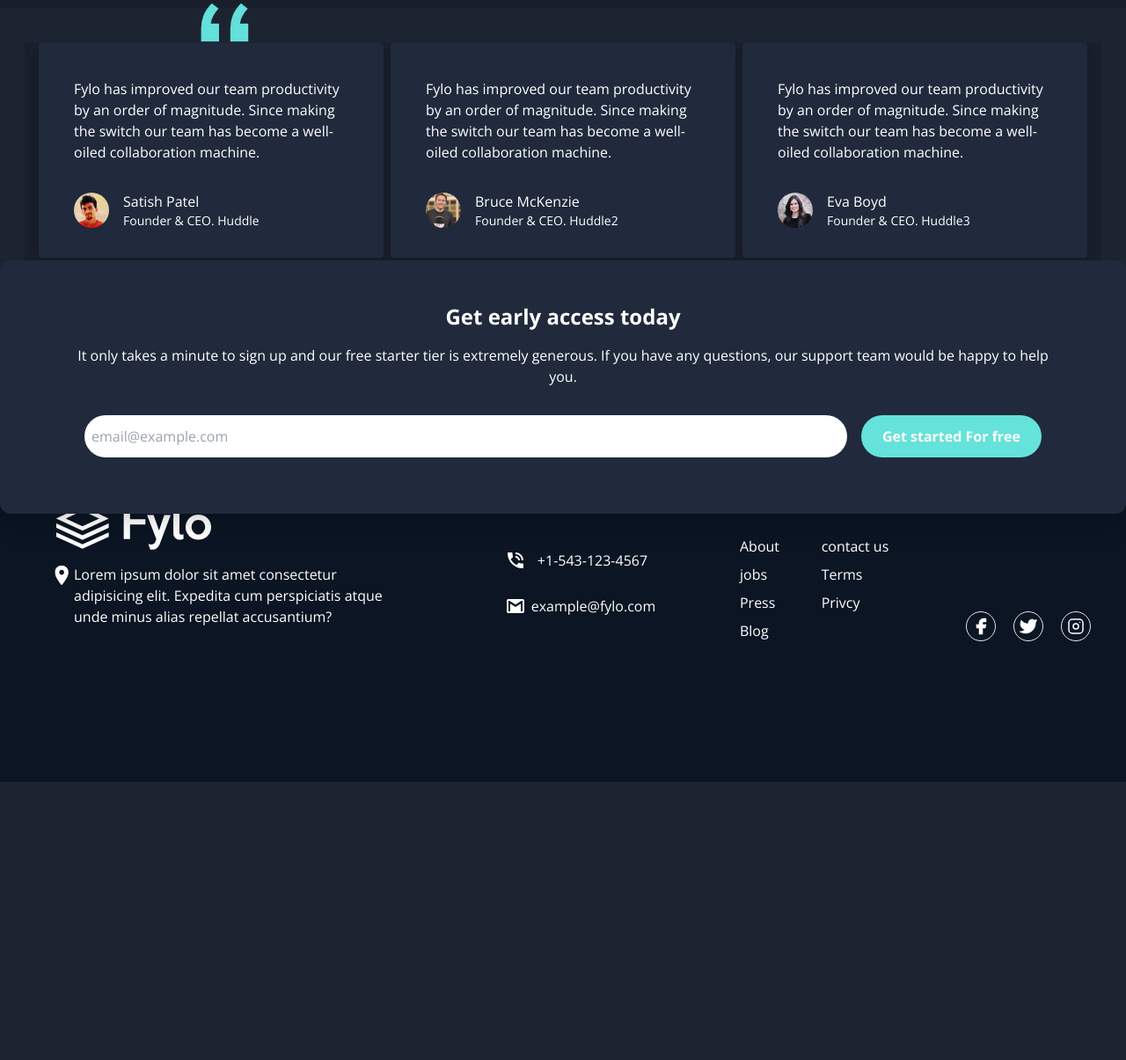
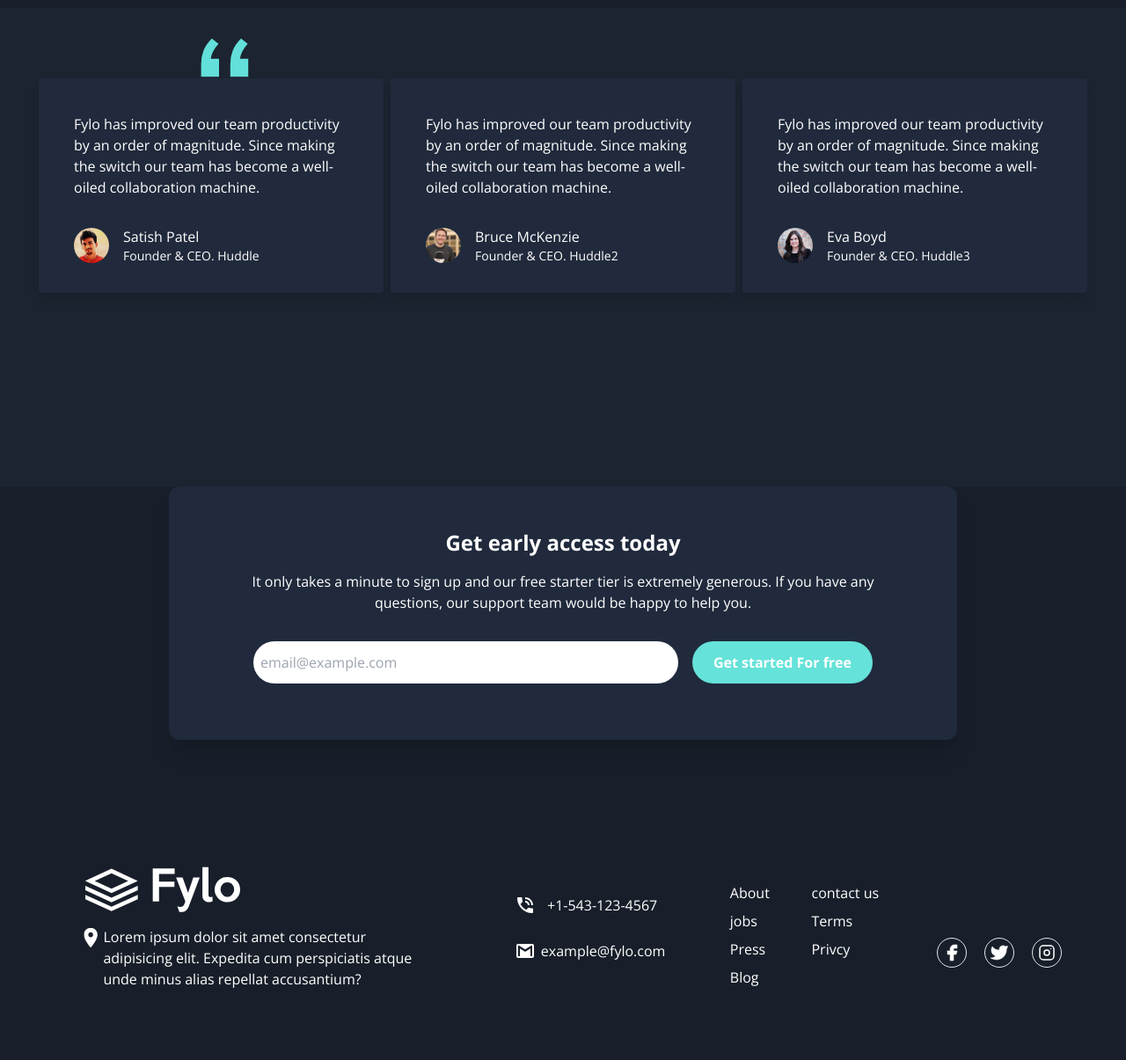
Before and after one commit to AhmaadAlharbi/Fylo-dark-theme-landing-page, a website: page index.html in a window 1280 px wide. Shown: the part 2719-3924 px from the top of the page at 88% size. Before the commit the page ends 3608 px from the top, so only its background shows below. Drawn offline with nearby package versions, Linux system fonts and the light colour scheme.

Commit message:
fix form

```diff
--- a/index.html
+++ b/index.html
@@ -157,7 +157,7 @@
     </div>
     <section id="testimonials" class="relative">
       <div
-        class="flex mx-7 pb-20 bg-darkBlue1 relative my-10 md:px-4 flex-col justify-center space-y-8 md:space-y-0 md:space-x-2 items-center md:flex-row"
+        class="flex mx-7 mb-[140px] pb-20 relative my-20 md:px-4 flex-col justify-center space-y-8 md:space-y-0 md:space-x-2 items-center md:flex-row"
       >
         <!-- 1 -->
         <div
@@ -224,10 +224,11 @@
         </div>
       </div>
     </section>
-    <footer class="bg-darkBlue2 relative">
+
+    <footer class="bg-darkBlue1 relative">
       <!-- FORM -->
       <div
-        class="my-14 absolute bottom-[249px] right-0 left-0 bg-darkBlue3 shadow-xl max-w-7xl rounded-xl mx-auto py-8 px-4 md:px-20 flex flex-col justify-center text-center"
+        class="bg-darkBlue3 shadow-xl max-w-4xl rounded-xl mx-auto py-8 px-4 md:px-20 flex flex-col justify-center text-center"
       >
         <h3 class="text-2xl font-bold my-4">Get early access today</h3>
         <p class="">
@@ -251,7 +252,7 @@
         </form>
       </div>
       <div
-        class="flex flex-col flex-wrap px-10 py-40 justify-between items-start md:items-end md:flex-row space-x-8"
+        class="flex flex-col px-10 py-16 mt-20 justify-evenly bg-darkBlue1 items-center md:flex-row space-x-8"
       >
         <!-- 1st col -->
         <div class="px-6">
```
Also changed, not shown: css/style.css.
